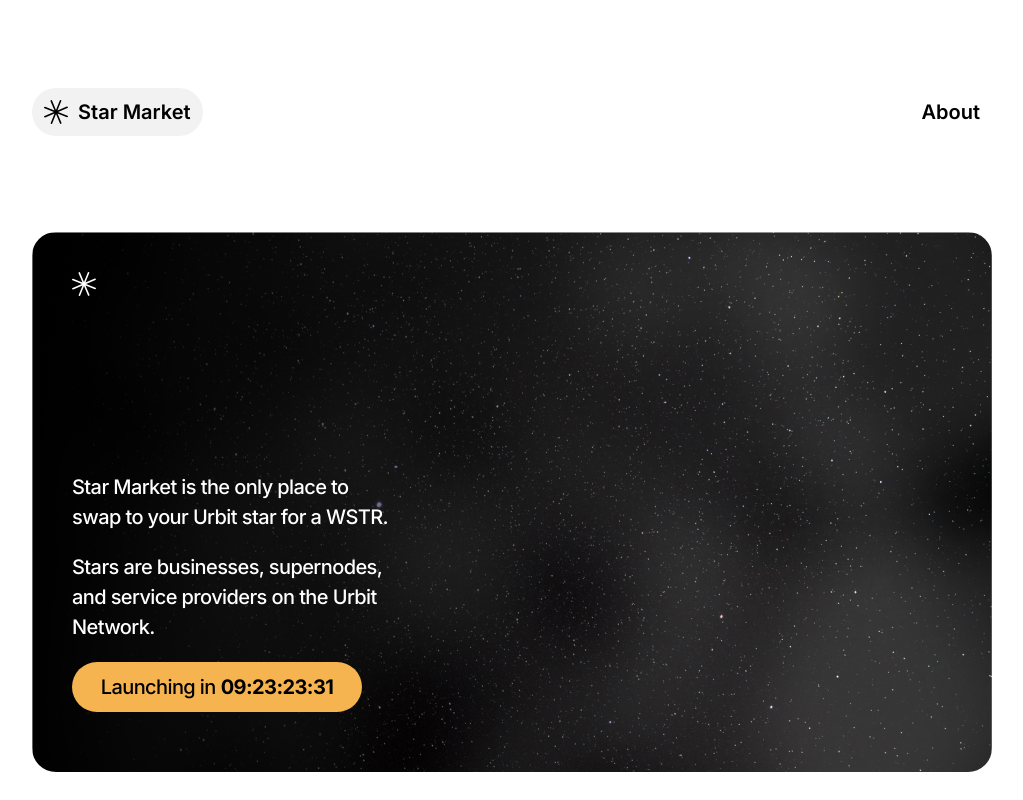
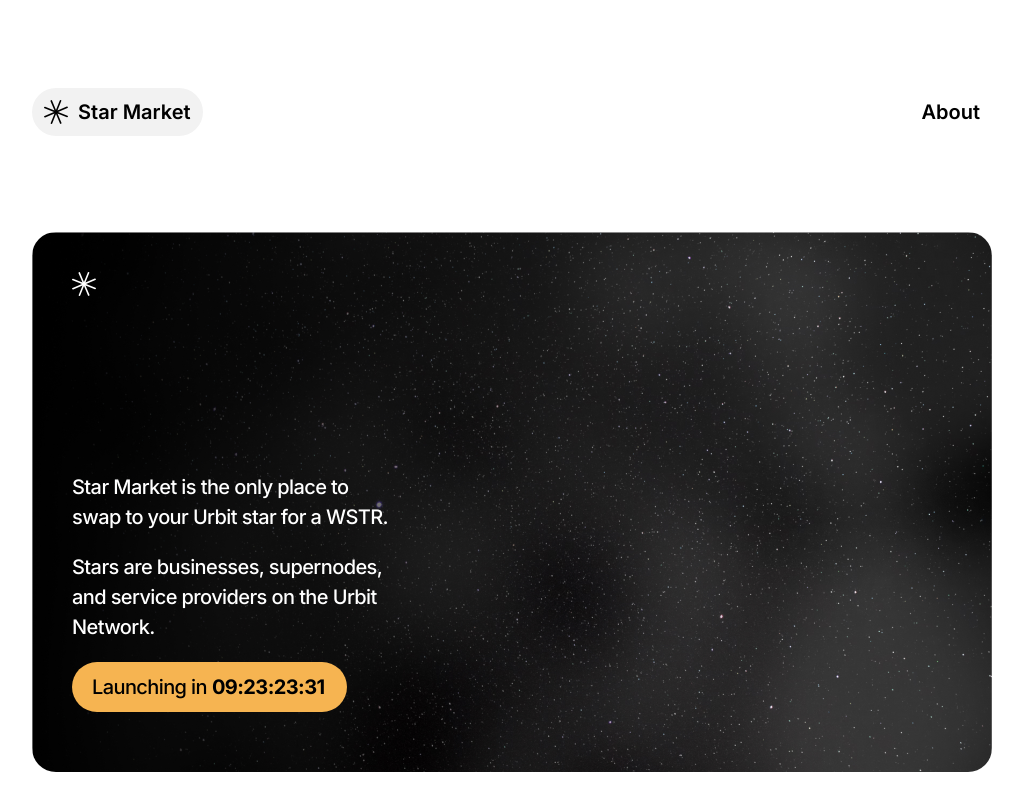
Before and after one commit to urbit/star.market, a React (Create React App) app: page / in a window 1280 px wide. Shown: the top 800 px of the page, without its empty margins (128-1151 px from the left). Built offline with nearby package versions, Linux system fonts and the light colour scheme; what web3 would draw is missing.

Commit message:
fix timer jitter

```diff
--- a/src/App.scss
+++ b/src/App.scss
@@ -1043,9 +1043,9 @@ button:hover {
   padding-bottom: 0.5em;
   border-radius: 99em;
   font-weight: 500;
-  width: 290px;
+  width: 275px;
   display: flex;
-  justify-content: center;
+  // justify-content: center;
 }
 
 .timer p b {
```
